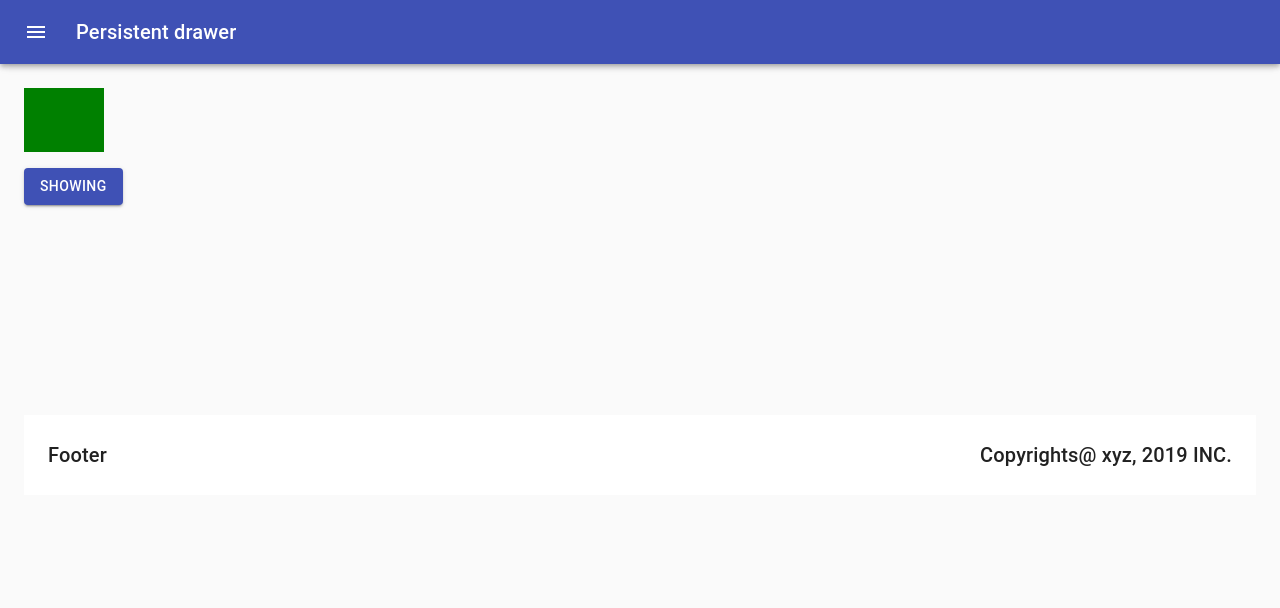
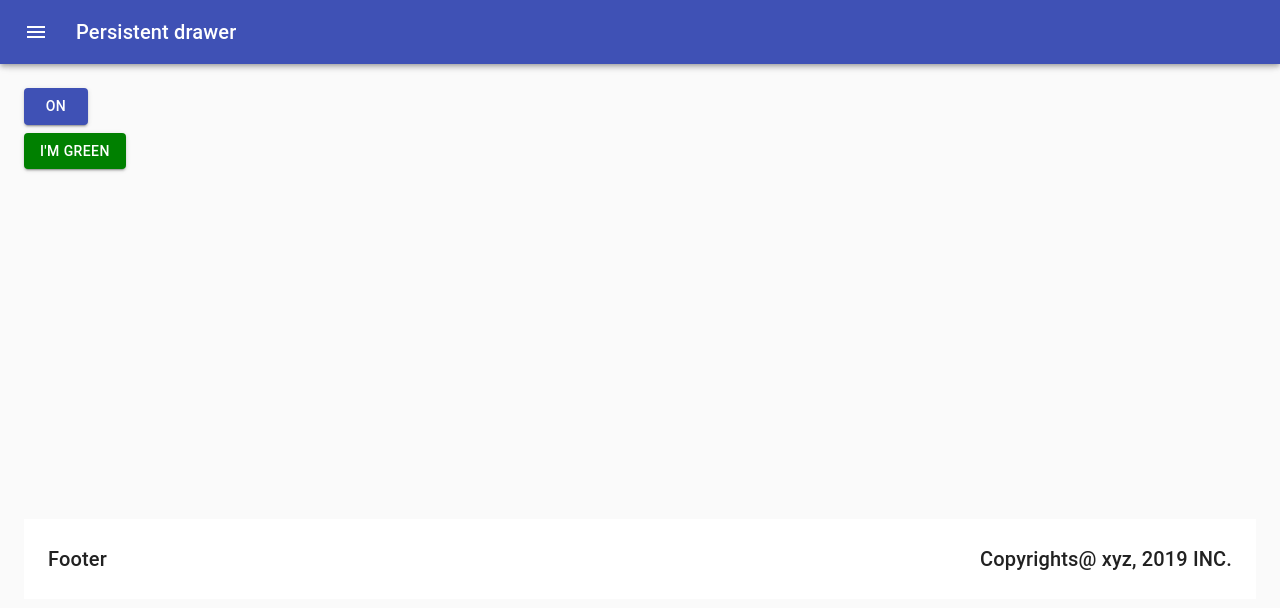
Before and after one commit to hassantac/test, a React (Create React App) app: page / in a window 1280 px wide. Shown: the top 608 px of the page. Built offline with nearby package versions, Linux system fonts and the light colour scheme.

Commit message:
Added 2 pages, 1 for point 1-5, other for point 6

```diff
--- a/package.json
+++ b/package.json
@@ -9,8 +9,10 @@
     "@types/node": "12.7.2",
     "@types/react": "16.9.2",
     "@types/react-dom": "16.9.0",
+    "@types/react-router-dom": "^4.3.5",
     "react": "^16.9.0",
     "react-dom": "^16.9.0",
+    "react-router-dom": "^5.0.1",
     "react-scripts": "3.1.1",
     "typescript": "3.5.3"
   },
--- a/src/App.tsx
+++ b/src/App.tsx
@@ -1,9 +1,18 @@
 import React from 'react';
 import './App.css';
 import MainPage from './Pages/Main';
+import { BrowserRouter as Router, Route } from 'react-router-dom';
+import BoxPage from './Pages/BoxPage';
+import NavBar from './components/Navbar';
 
 const App: React.FC = () => {
-  return <MainPage />;
+  return (
+    <Router>
+      <Route exact path="/0" component={MainPage} />
+      <Route exact path="/" component={MainPage} />
+      <Route exact path="/1" render={() => <NavBar content={BoxPage} />} />
+    </Router>
+  );
 };
 
 export default App;
--- a/src/Pages/ButtonsPage/index.tsx
+++ b/src/Pages/ButtonsPage/index.tsx
@@ -3,37 +3,14 @@ import { Typography, Box } from '@material-ui/core';
 import OnOffButton from '../../components/Button';
 import GreenBlueButton from '../../components/GreenBlueButton';
 
-const Page1 = () => (
+const Page1 = () => {
+  return (
     <>
-    <Typography paragraph>
-      Lorem ipsum dolor sit amet, consectetur adipiscing elit, sed do eiusmod
-      tempor incididunt ut labore et dolore magna aliqua. Rhoncus dolor purus
-      non enim praesent elementum facilisis leo vel. Risus at ultrices mi tempus
-      imperdiet. Semper risus in hendrerit gravida rutrum quisque non tellus.
-      Convallis convallis tellus id interdum velit laoreet id donec ultrices.
-      Odio morbi quis commodo odio aenean sed adipiscing. Amet nisl suscipit
-      adipiscing bibendum est ultricies integer quis. Cursus euismod quis
-      viverra nibh cras. Metus vulputate eu scelerisque felis imperdiet proin
-      fermentum leo. Mauris commodo quis imperdiet massa tincidunt. Cras
-      tincidunt lobortis feugiat vivamus at augue. At augue eget arcu dictum
-      varius duis at consectetur lorem. Velit sed ullamcorper morbi tincidunt.
-      Lorem donec massa sapien faucibus et molestie ac. Consequat mauris nunc
-      congue nisi vitae suscipit. Fringilla est ullamcorper eget nulla facilisi
-      etiam dignissim diam. Pulvinar elementum integer enim neque volutpat ac
-      tincidunt. Ornare suspendisse sed nisi lacus sed viverra tellus. Purus sit
-      amet volutpat consequat mauris. Elementum eu facilisis sed odio morbi.
-      Euismod lacinia at quis risus sed vulputate odio. Morbi tincidunt ornare
-      massa eget egestas purus viverra accumsan in. In hendrerit gravida rutrum
-      quisque non tellus orci ac. Pellentesque nec nam aliquam sem et tortor.
-      Habitant morbi tristique senectus et. Adipiscing elit duis tristique
-      sollicitudin nibh sit. Ornare aenean euismod elementum nisi quis eleifend.
-      Commodo viverra maecenas accumsan lacus vel facilisis. Nulla posuere
-      sollicitudin aliquam ultrices sagittis orci a.
-    </Typography>
       <OnOffButton />
       <Box mt={1}>
         <GreenBlueButton />
       </Box>
     </>
   );
+};
 export default Page1;
--- a/src/Pages/Main/index.tsx
+++ b/src/Pages/Main/index.tsx
@@ -1,17 +1,12 @@
-import React, { useState } from 'react';
+import React from 'react';
 import Navbar from '../../components/Navbar';
-import { Typography, Box } from '@material-ui/core';
-import OnOffButton from '../../components/Button';
-import GreenBlueButton from '../../components/GreenBlueButton';
 import BoxPage from '../BoxPage';
 import Page1 from '../ButtonsPage';
 
 const MainPage = (props: any) => {
-  const [page, setPage] = useState(1);
-  let content = page === 0 ? Page1 : page === 1 ? BoxPage : () => {};
   return (
     <>
-      <Navbar content={content} setPage={setPage} />
+      <Navbar content={Page1} />
     </>
   );
 };
--- a/src/components/Footer/index.tsx
+++ b/src/components/Footer/index.tsx
@@ -9,7 +9,7 @@ class Footer extends React.Component<IFooterProps> {
     return (
       <div
         style={{
-          marginTop: 210,
+          marginTop: 350,
           padding: 24,
           backgroundColor: 'white',
           display: 'flex'
--- a/src/components/Navbar/index.tsx
+++ b/src/components/Navbar/index.tsx
@@ -24,6 +24,7 @@ import InboxIcon from '@material-ui/icons/MoveToInbox';
 import MailIcon from '@material-ui/icons/Mail';
 import Footer from '../Footer';
 import { IMainProps } from '../../interfaces';
+import { Link } from 'react-router-dom';
 
 const drawerWidth = 240;
 
@@ -86,11 +87,11 @@ const useStyles = makeStyles((theme: Theme) =>
   })
 );
 
-export default function PersistentDrawerLeft(props: IMainProps) {
+function PersistentDrawerLeft(props: IMainProps) {
   const classes = useStyles();
   const theme = useTheme();
   const [open, setOpen] = React.useState(false);
-  const { setPage } = props;
+  const { content } = props;
 
   function handleDrawerOpen() {
     setOpen(true);
@@ -150,7 +151,7 @@ export default function PersistentDrawerLeft(props: IMainProps) {
             'Send email',
             'Drafts'
           ].map((text, index) => (
-            <ListItem button key={text} onClick={() => setPage(index)}>
+            <ListItem button key={text} component={Link} to={`/${index}`}>
               <ListItemIcon>
                 {index % 2 === 0 ? <InboxIcon /> : <MailIcon />}
               </ListItemIcon>
@@ -165,9 +166,10 @@ export default function PersistentDrawerLeft(props: IMainProps) {
         })}
       >
         <div className={classes.drawerHeader} />
-        <Typography paragraph>{props.content()}</Typography>
+        <Typography paragraph>{content()}</Typography>
         <Footer leftText={'Footer'} rightText={'Copyrights@ xyz, 2019 INC.'} />
       </main>
     </div>
   );
 }
+export default PersistentDrawerLeft;
--- a/src/interfaces/index.tsx
+++ b/src/interfaces/index.tsx
@@ -1,9 +1,5 @@
-import { ReactNode } from 'react';
-
 export interface IMainProps {
   content: Function;
-  setPage: Function;
-  page?: Number;
 }
 export interface IFooterProps {
   leftText: string;
```
Lines whose indentation alone changed are shown as unchanged.
